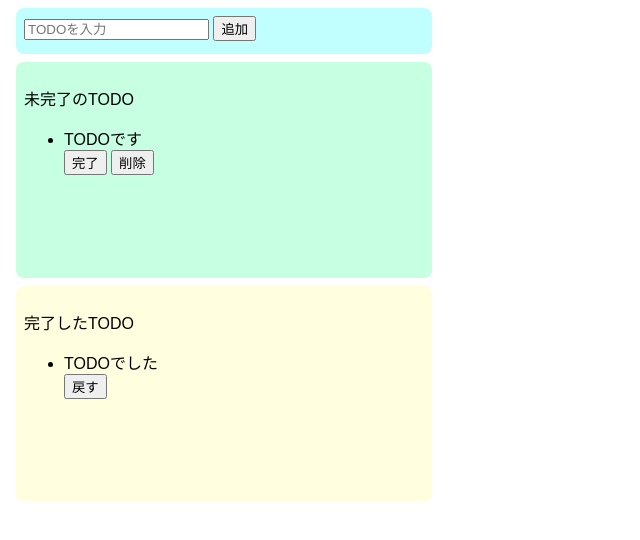
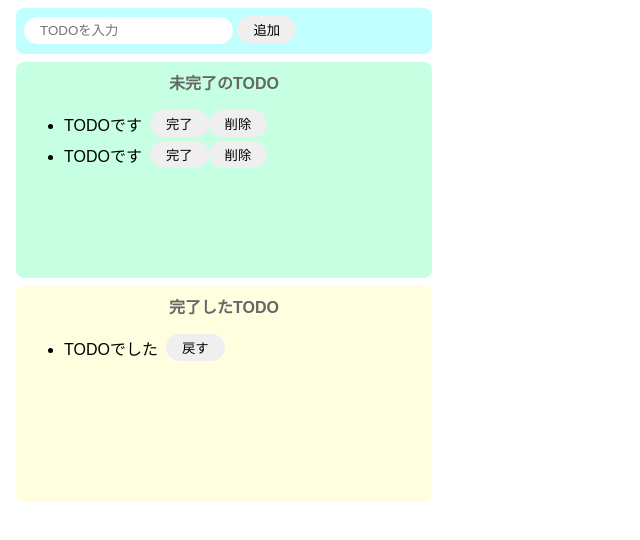
Before and after one commit to shingoNishikawa3298/codesandbox-test, a website built with Parcel: page index.html in a window 1280 px wide. Shown: the whole page, without its empty margins (0-640 px from the left). Built offline with nearby package versions, Linux system fonts and the light colour scheme.

Commit message:
すすめる

```diff
--- a/index.html
+++ b/index.html
@@ -3,7 +3,6 @@
   <head>
     <title>Parcel Sandbox</title>
     <meta charset="UTF-8" />
-    <link rel="stylesheet" href="src/styles.css">
   </head>
 
   <body>
@@ -12,19 +11,25 @@
       <button>追加</button>
     </div>
     <div class="incomplete-area">
-      <div>
-        <p>未完了のTODO</p>
-        <ul>
+      <p class="title">未完了のTODO</p>
+
+      <ul>
+        <div class="list-row">
           <li>TODOです</li>
           <button>完了</button>
           <button>削除</button>
-        </ul>
-      </div>
+        </div>
+        <div class="list-row">
+          <li>TODOです</li>
+          <button>完了</button>
+          <button>削除</button>
+        </div>
+      </ul>
     </div>
     <div class="complete-area">
-      <p>完了したTODO</p>
+      <p class="title">完了したTODO</p>
       <ul>
-        <div>
+        <div class="list-row">
           <li>TODOでした</li>
           <button>戻す</button>
         </div>
--- /dev/null
+++ b/src/index.js
@@ -0,0 +1 @@
+import "./styles.css";
--- a/src/styles.css
+++ b/src/styles.css
@@ -1,6 +1,30 @@
 body {
   font-family: sans-serif;
 }
+
+input {
+  border-radius: 16px;
+  border: none;
+  padding: 6px 16px;
+  outline: none;
+}
+button {
+  border-radius: 16px;
+  border: none;
+  padding: 4px 16px;
+  outline: none;
+}
+
+button:hover {
+  background-color: #ff7fff;
+  color: #fff;
+  cursor: pointer;
+}
+
+li {
+  margin-right: 8px;
+}
+
 .input-area {
   background-color: #c1ffff;
   width: 400px;
@@ -27,3 +51,15 @@ body {
   margin: 8px;
   border-radius: 8px;
 }
+.title {
+  text-align: center;
+  margin-top: 0;
+  font-weight: bold;
+  color: #666;
+}
+
+.list-row {
+  display: flex;
+  align-items: center;
+  padding-bottom: 4px;
+}
```
